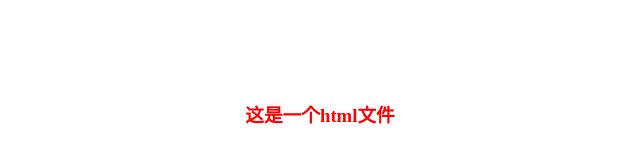
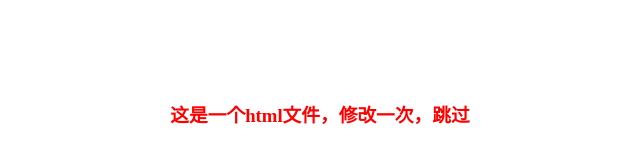
Before and after one commit to nienocc/testGit, a plain HTML site: page index.html in a window 1280 px wide. Shown: the whole page, without its empty margins (320-960 px from the left). Drawn offline with Linux system fonts and the light colour scheme.

Commit message:
modify pass

```diff
--- a/index.html
+++ b/index.html
@@ -5,6 +5,6 @@
 	<link rel="stylesheet" type="text/css" href="style.css">
 	</head>
 	<body>
-		<h3>这是一个html文件</h3>
+		<h3>这是一个html文件，修改一次，跳过</h3>
 	</body>
 	</html>
```
